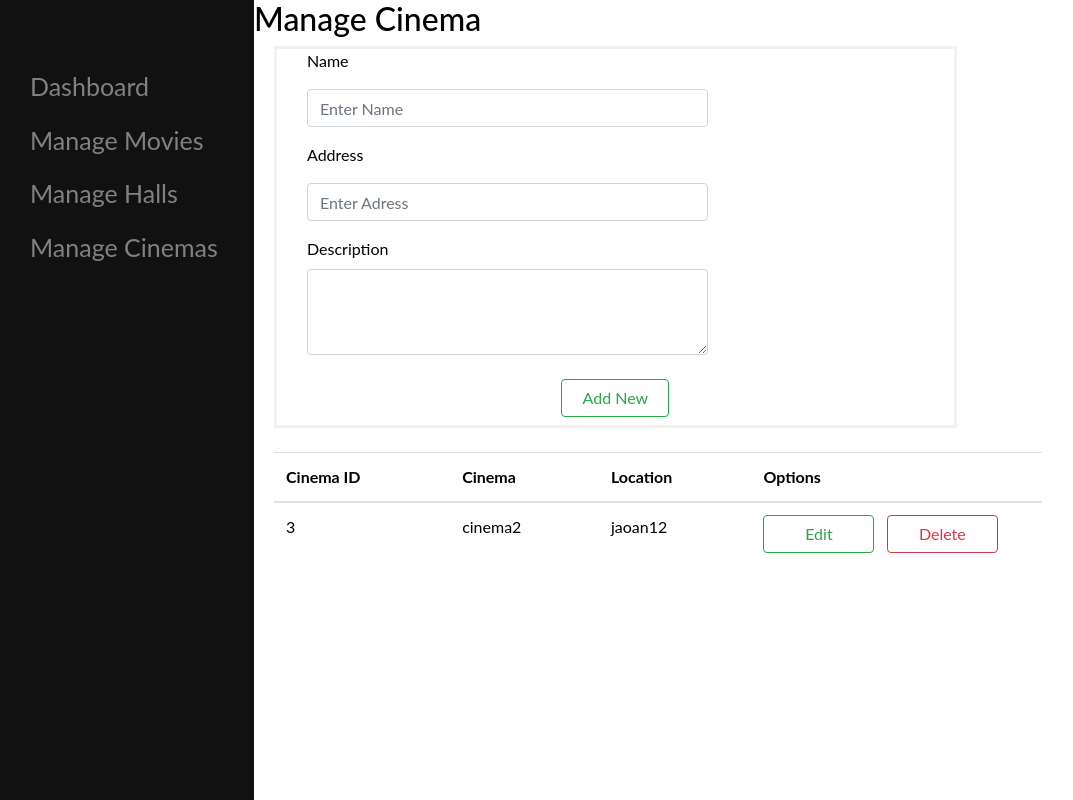
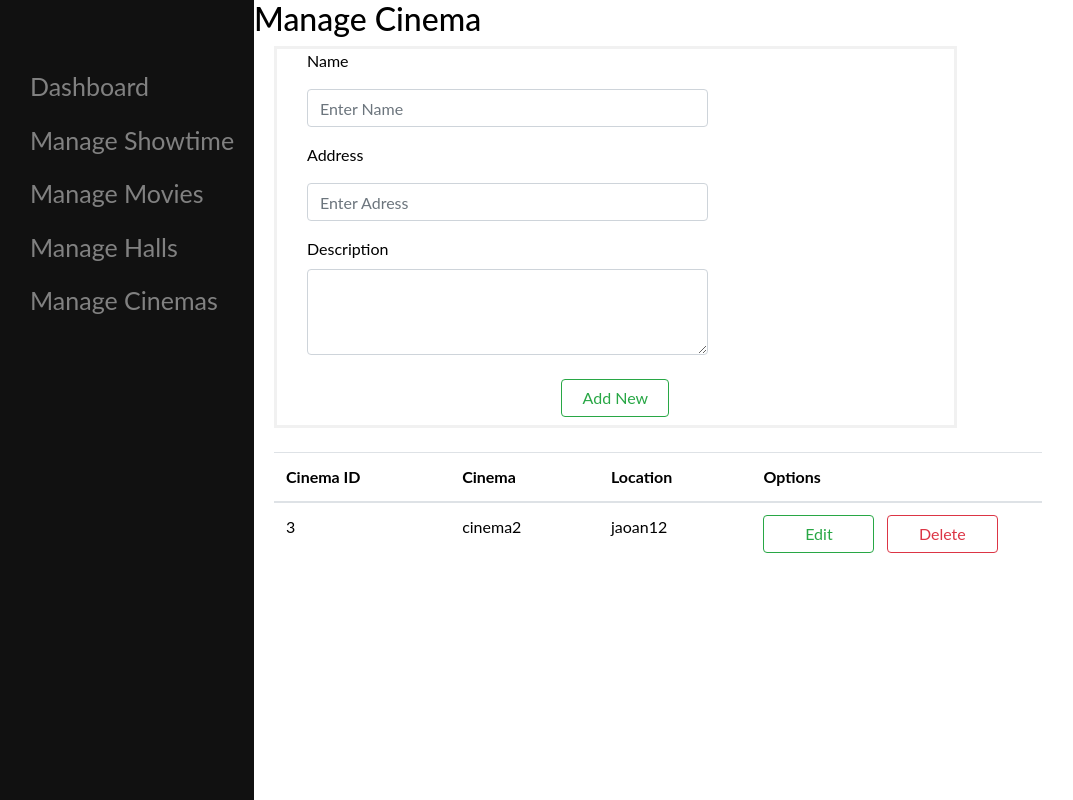
Before and after one commit to nitsuzxz/Online-Booking-Ticket, a PHP site: page /Admin-Side/cinema/cinema.php in a window 1280 px wide. Shown: the whole page, without its empty margins (2-1075 px from the left). Run offline with PHP 8.4, Linux system fonts and the light colour scheme; data comes from the database, SQL or seed files in the repository.

Commit message:
Update sideNav.php
add showtime page at sideNav

```diff
--- a/Asset/sideNav.php
+++ b/Asset/sideNav.php
@@ -8,6 +8,7 @@
 	<body>
 		<div id="mySidenav" class="sidenav">
 			<a href="../dashboard/dashboard.php">Dashboard</a>
+			<a href="../showtime/showtime.php">Manage Showtime</a>
 			<a href="../movie/movie.php">Manage Movies</a>
 			<a href="../hall/hall.php">Manage Halls</a>
 			<a href="../cinema/cinema.php">Manage Cinemas</a>
```
